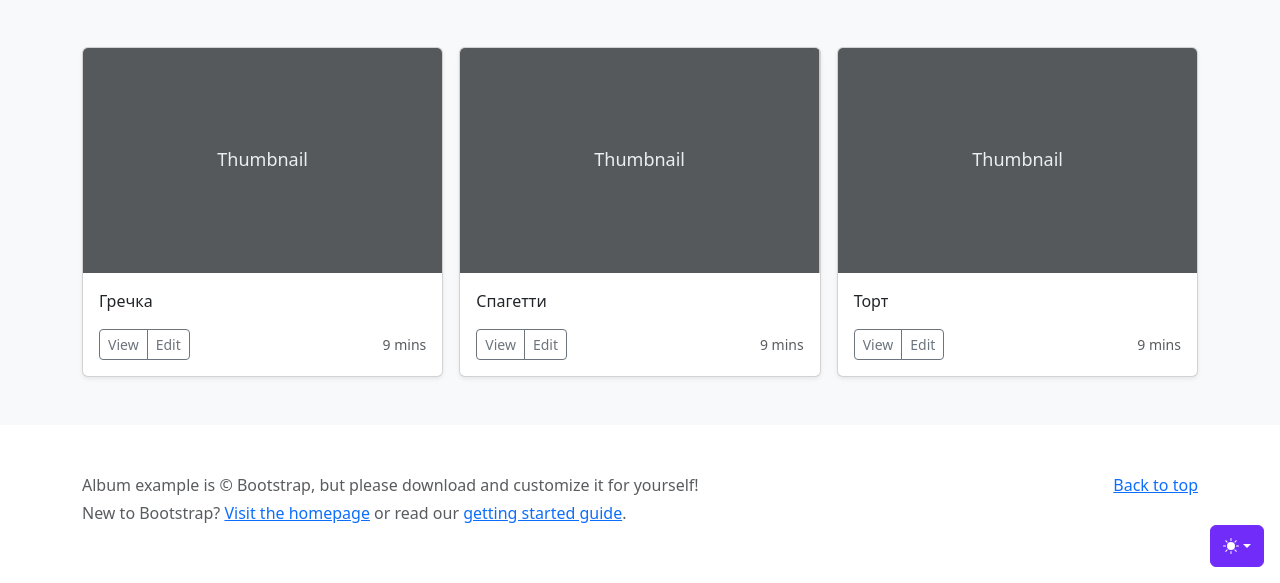
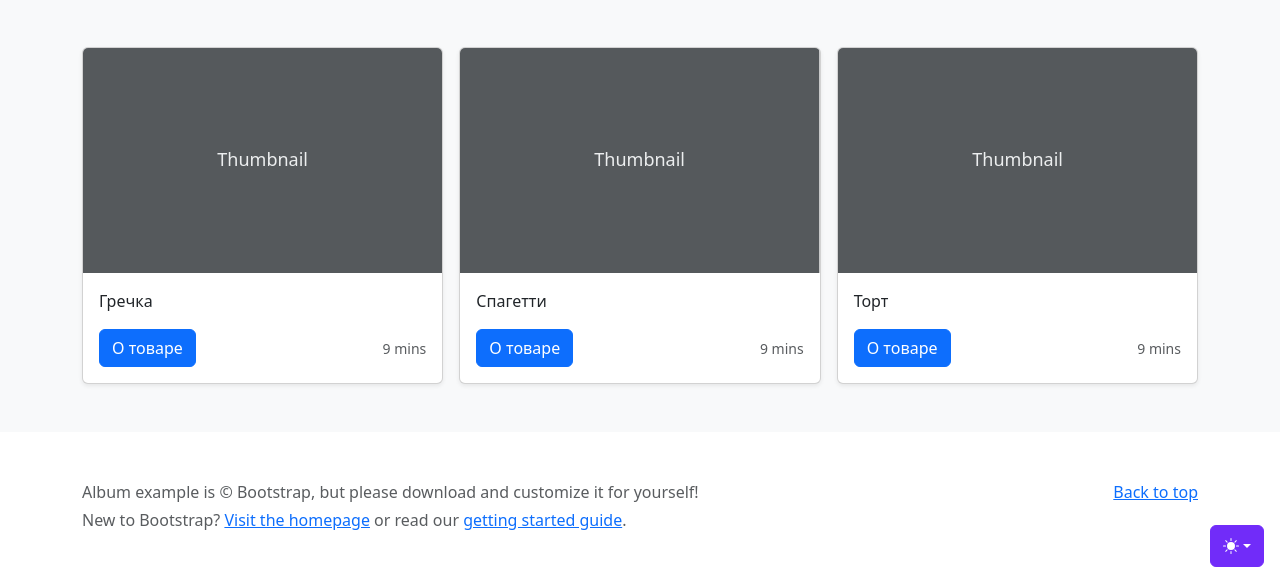
Before and after one commit to Shinshalievaaa/Project_online_store, a Django app: page / in a window 1280 px wide. Shown: the part 217-800 px from the top of the page. Run offline with Django 5.2, Linux system fonts and the light colour scheme; data comes from the database, SQL or seed files in the repository; some libraries are stand-ins or nearby versions.

Commit message:
add buttons

```diff
--- a/catalog/templates/home.html
+++ b/catalog/templates/home.html
@@ -38,18 +38,7 @@
                   class="d-flex justify-content-between align-items-center"
                 >
                   <div class="btn-group">
-                    <button
-                      type="button"
-                      class="btn btn-sm btn-outline-secondary"
-                    >
-                      View
-                    </button>
-                    <button
-                      type="button"
-                      class="btn btn-sm btn-outline-secondary"
-                    >
-                      Edit
-                    </button>
+                    <a class="btn btn-primary" href="{% url 'catalog:product_detail' product.pk %}" role="button">О товаре</a>
                   </div>
                   <small class="text-body-secondary">9 mins</small>
                 </div>
@@ -57,7 +46,6 @@
             </div>
           </div>
         {% endfor %}
-
       </div>
     </div>
   </div>
```
Also changed, not shown: catalog/templates/product_detail.html (+1 -12 lines).
